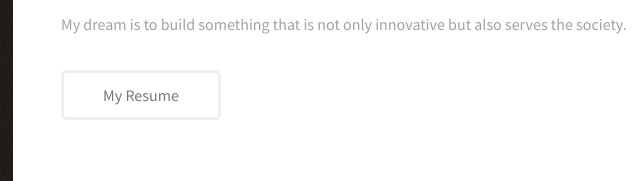
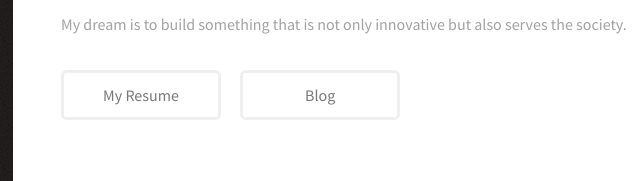
Before and after one commit to dip-kush/dip-kush.github.io, a plain HTML site: page index.html in a window 1280 px wide. Shown: the part 382-563 px from the top of the page, 371-1011 px from the left. Drawn offline with Linux system fonts and the light colour scheme.

Commit message:
Added Blog URL

```diff
--- a/index.html
+++ b/index.html
@@ -47,6 +47,7 @@
 						My dream is to build something that is not only innovative but also serves the society.  </p>
 						<ul class="actions">
 							<li><a href="resume.pdf" class="button">My Resume</a></li>
+                                                        <li><a href="/blog" class="button">Blog</a></li>
 						</ul>
 					</section>
 
```
